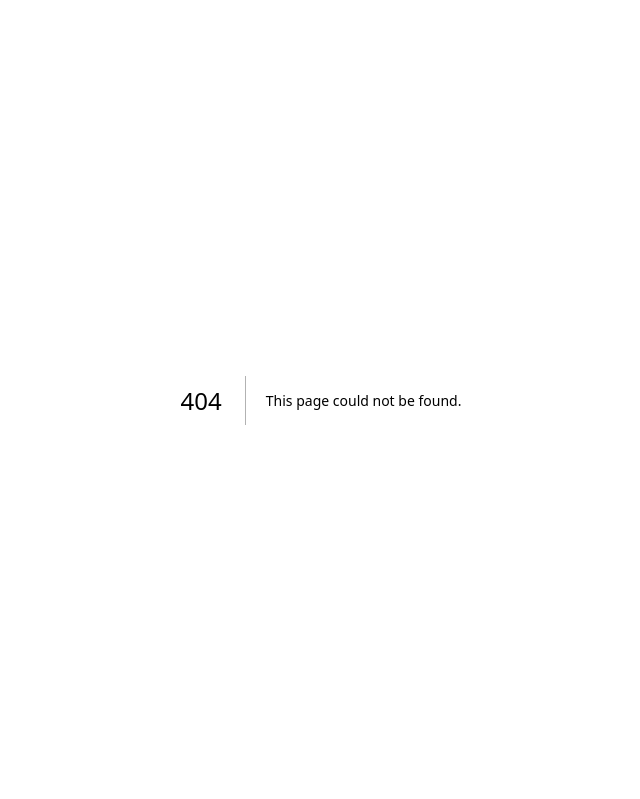
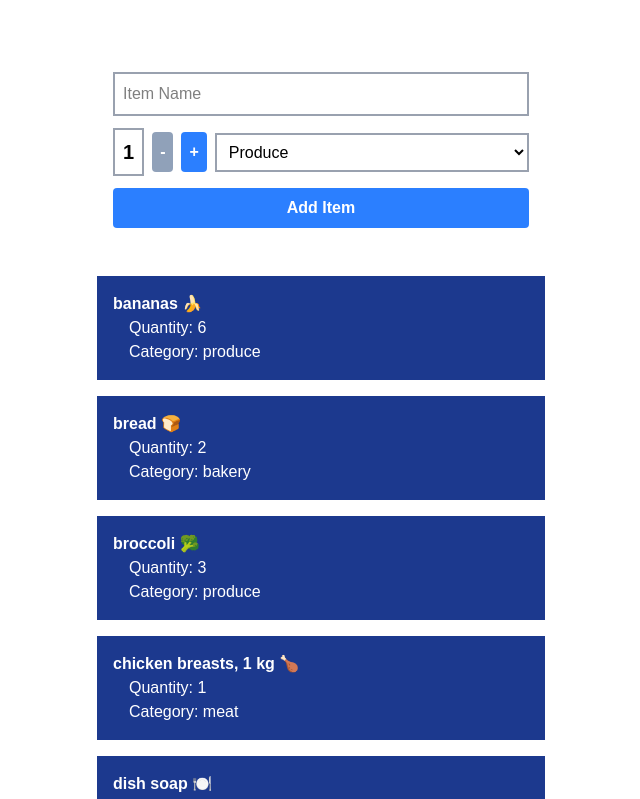
Before and after one commit to DeiterEdradan/cprg306-assignments, a Next.js app: page /week-7 in a window 1280 px wide. Before the commit this address had no page. Shown: the top 799 px of the page, without its empty margins (319-959 px from the left). Built offline with nearby package versions, Linux system fonts and the light colour scheme.

Commit message:
Create page.js

```diff
--- /dev/null
+++ b/app/week-7/page.js
@@ -0,0 +1,21 @@
+"use client";
+
+import { useState } from "react";
+import NewItem from "./new-item";
+import itemsData from "./items.json";
+import ItemList from "./item-list";
+export default function Page() {
+    const [items, setItems] = useState(itemsData);
+    const handleAddItem = (newItem) => {
+        setItems([...items, newItem]);
+    };
+    return (
+        <main>
+            <div className="mx-auto max-w-md">
+                <h1 className="text-4xl font-bold text-white ">Shopping List</h1>
+                <NewItem onAddItem={handleAddItem} />
+                <ItemList items={items}/>
+            </div>
+        </main>
+    );
+}
```
